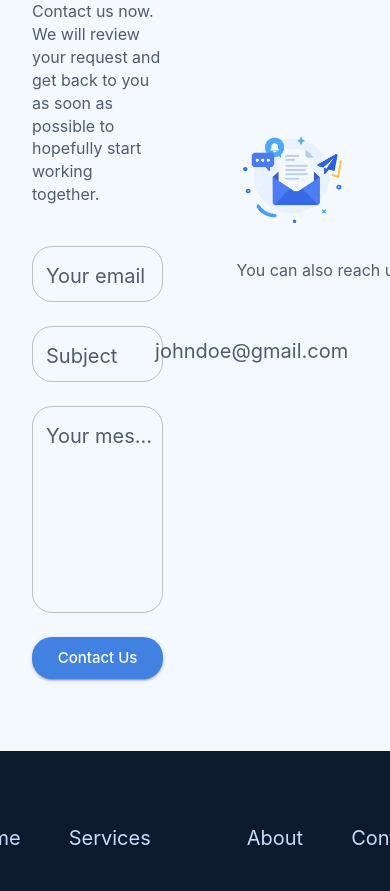
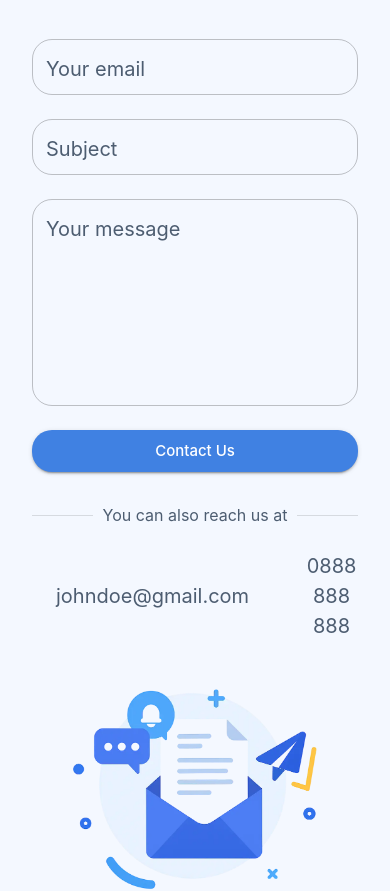
Before and after one commit to nefara-bg/Nefara-Web, a React app in the folder client/: page / in a window 390 px wide. Shown: the part 5001-5892 px from the top of the page. Built offline with nearby package versions, Linux system fonts and the light colour scheme; some icons are missing; the HTML template or start-up script is replaced by a standard one.

Commit message:
Contact responsive

```diff
--- a/client/src/pages/Home/components/Contact/Contact.jsx
+++ b/client/src/pages/Home/components/Contact/Contact.jsx
@@ -50,8 +50,8 @@ const Contact = () => {
 
     return (
         <ContactSection id="contact">
-            <Grid container spacing={8} alignItems={"center"} justifyContent={"center"}>
-                <Grid size={6}>
+            <Grid container spacing={{ xs: 4, lg: 8 }} alignItems={"center"} justifyContent={"center"} sx={{ textAlign: { xs: "center", lg: "start" } }}>
+                <Grid size={{ xs: 12, lg: 6 }}>
                     <Typography variant="h3" color="neutral.main" mb={1}>Get in Touch</Typography>
                     <Typography variant="body2" mb={5}>Ready to start your project? Contact us now. We will review your request and get back to you as soon as possible to hopefully start working together.</Typography>
 
@@ -87,11 +87,12 @@ const Contact = () => {
                         </Button>
                     </Stack>
                 </Grid>
-                <Grid size={6} sx={{ display: "flex", flexDirection: "column", alignItems: "center" }}>
-                    <Box sx={{ width: "75%" }} mb={4}>
+                <Grid size={"grow"} sx={{ display: "flex", flexDirection: "column", alignItems: "center", flexDirection: { xs: "column-reverse", lg: "column", }, gap: { xs: "48px", lg: "32px" } }}>
+                    <Box sx={{ width: "75%", px: { md: "128px", lg: 0 } }}>
                         <img src={contact} alt="Envelope illustration" className="image" />
                     </Box>
 
+                    <Stack>
                         <Divider sx={{ width: "100%" }}>
                             <Typography variant="body2">You can also reach us at</Typography>
                         </Divider>
@@ -106,6 +107,7 @@ const Contact = () => {
                                 <Typography variant="body1">0888 888 888</Typography>
                             </Stack>
                         </Stack>
+                    </Stack>
                 </Grid>
             </Grid>
         </ContactSection>
```
Lines whose indentation alone changed are shown as unchanged.
